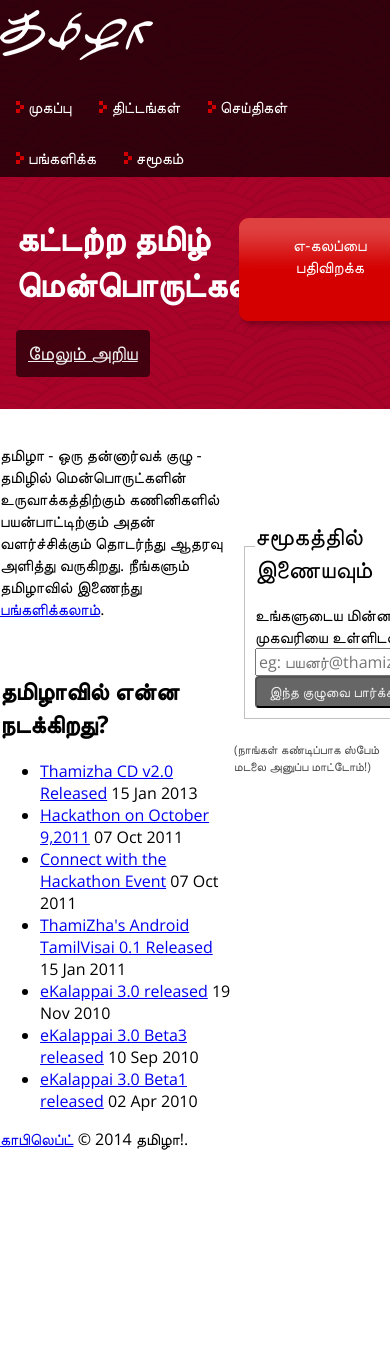
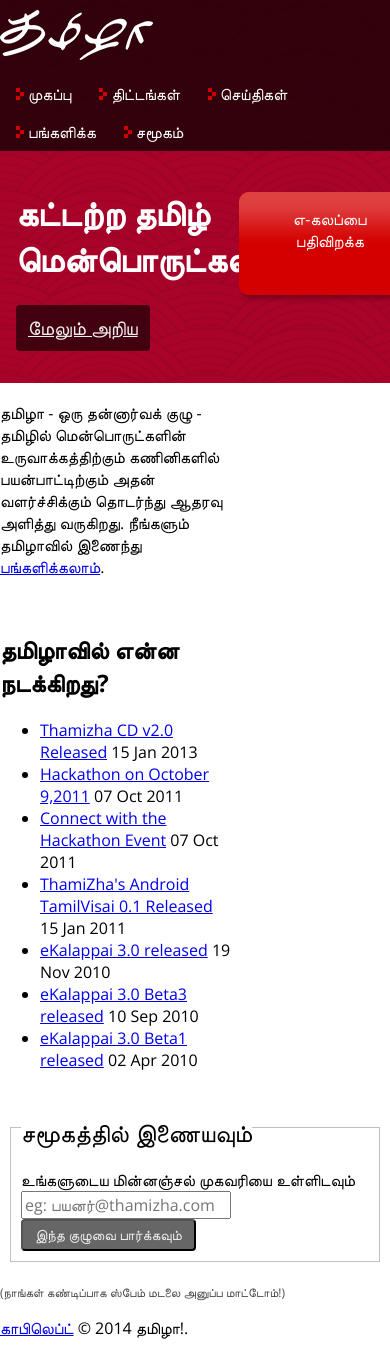
Before and after one commit to thamizha/thamizha.github.io, a Jekyll site: the page built from index.html, in a window 390 px wide. Built offline with Jekyll 4.4.1, drawn with Linux system fonts in a browser that asks for light colours; before the commit the page ends 1166 px from its top, so only the background shows below that.

Commit message:
Update main.css

```diff
--- a/assets/styles/main.css
+++ b/assets/styles/main.css
@@ -20,6 +20,11 @@
 
 h1 {
   font-size: 34px;
+}
+@media only screen and (max-width : 640px) {
+  .h1 {
+    font-size: 24px;
+  }
 }
 
 h3 {
@@ -140,6 +145,7 @@
   .nav a {
    padding: 0.5em 0.75em;
    margin-left: 1em;
+   margin-top: 0;
   }
 }
 
@@ -208,6 +214,13 @@
 .subscription {
   width: 40%;
   float: left;
+}
+
+@media only screen and (max-width : 640px) {
+  .subscription {
+    width: 100%;
+    float: none;
+  }
 }
 
 .news, .about {
```
